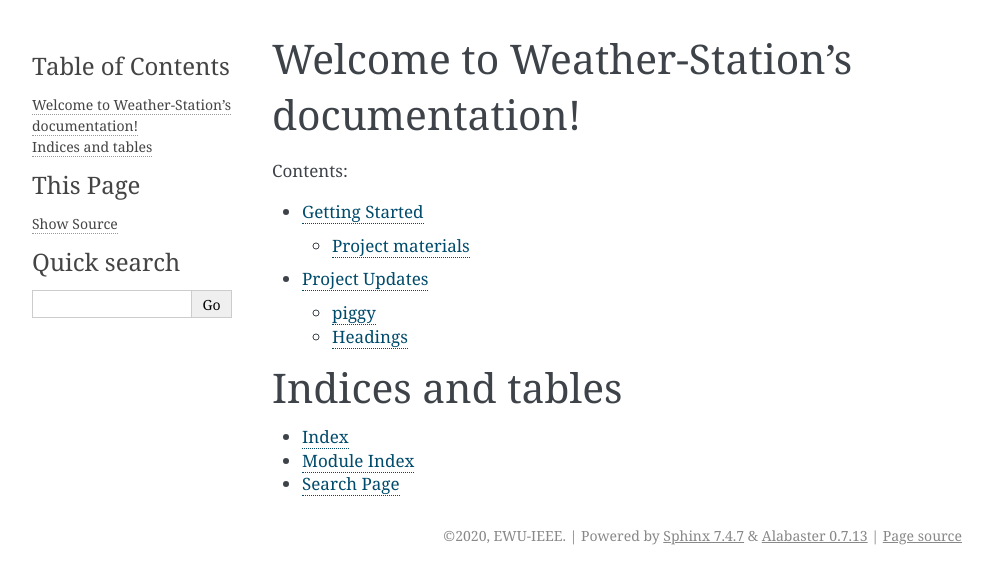
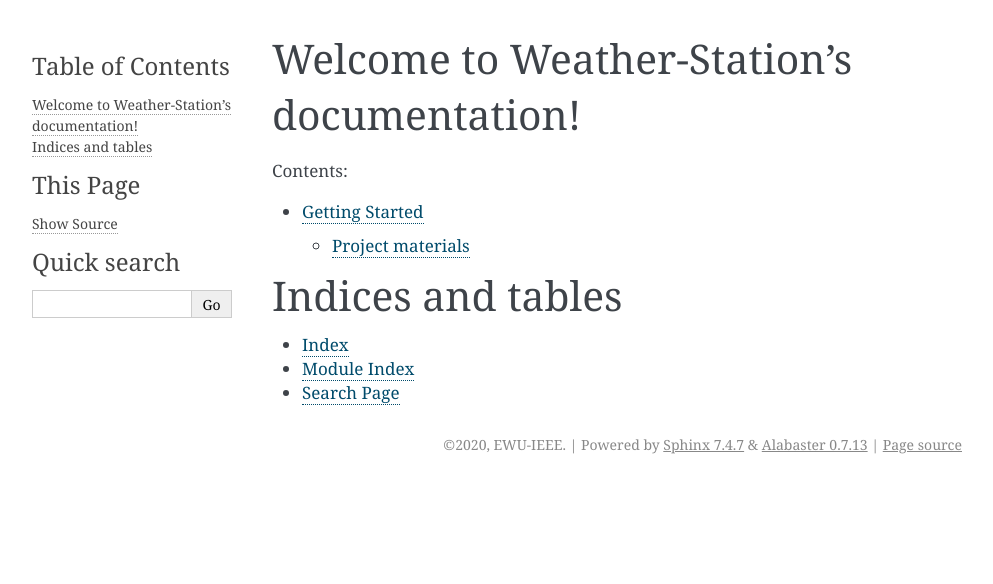
Before and after one commit to EWU-IEEE-Spokane/Weather-Station, a Sphinx documentation site: the page built from docs/index.rst, in a window 1280 px wide. Shown: the top 584 px of the page, without its empty margins (148-1141 px from the left). Built offline with Sphinx 7.4.7, drawn with Linux system fonts in a browser that asks for light colours.

Commit message:
Removed exammple docs

```diff
--- a/docs/getting_started.rst
+++ b/docs/getting_started.rst
@@ -8,7 +8,7 @@ Project materials
 -----------------
 
 Hardware
-********
+^^^^^^^^
 
 * Raspberry Pi Zero-W
 * Micro-SD card
@@ -29,6 +29,6 @@ Hardware
 No mouse is required, because we aren't using a linux distribution with a desktop environment.
 
 Installing the OS
-*****************
+^^^^^^^^^^^^^^^^^
 
 For this project, we will be using Raspbian Pi OS Lite. To install the OS on the Pi, use the `official guide <https://www.raspberrypi.org/documentation/installation/installing-images/>`_.
--- a/docs/index.rst
+++ b/docs/index.rst
@@ -11,7 +11,7 @@ Welcome to Weather-Station's documentation!
    :caption: Contents:
 
    Getting Started <getting_started>
-   Project Updates <project_updates>
+.. Project Updates <project_updates>
 
 
 Indices and tables
```
Also changed, not shown: 11 other files.
